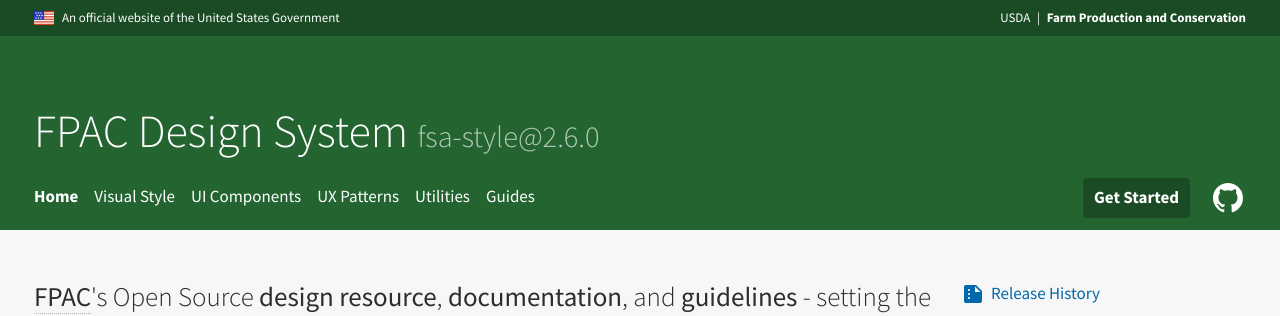
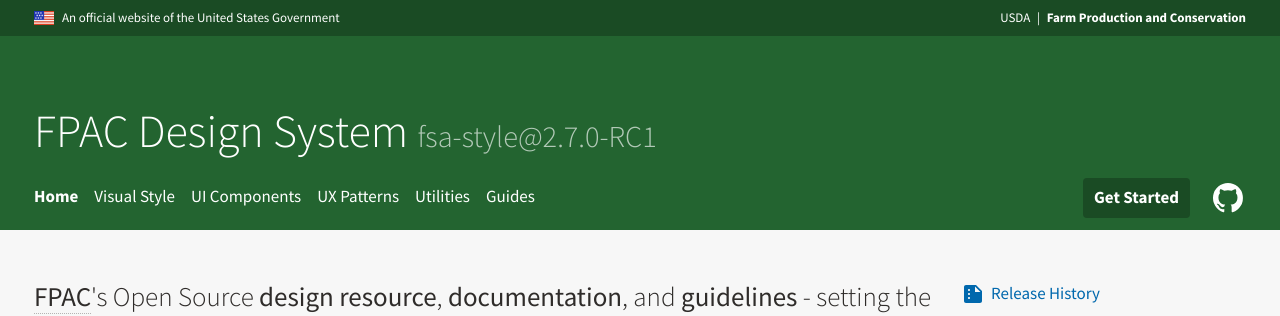
Before and after one commit to USDA-FSA/fsa-design-system, a Jekyll site: the page built from index.md, in a window 1280 px wide. Shown: the top 316 px of the page. Built offline with Jekyll 4.4.1, drawn with Linux system fonts in a browser that asks for light colours.

Commit message:
closes #466

```diff
--- a/_config.yml
+++ b/_config.yml
@@ -20,7 +20,7 @@
 github_username:  usda-fsa
 permalink: none
 github_repository_url: https://github.com/USDA-FSA/fsa-design-system
-fsa-style_version: 2.6.0
+fsa-style_version: 2.7.0-RC1
 
 # Site key assets
 stylesheets:
```
